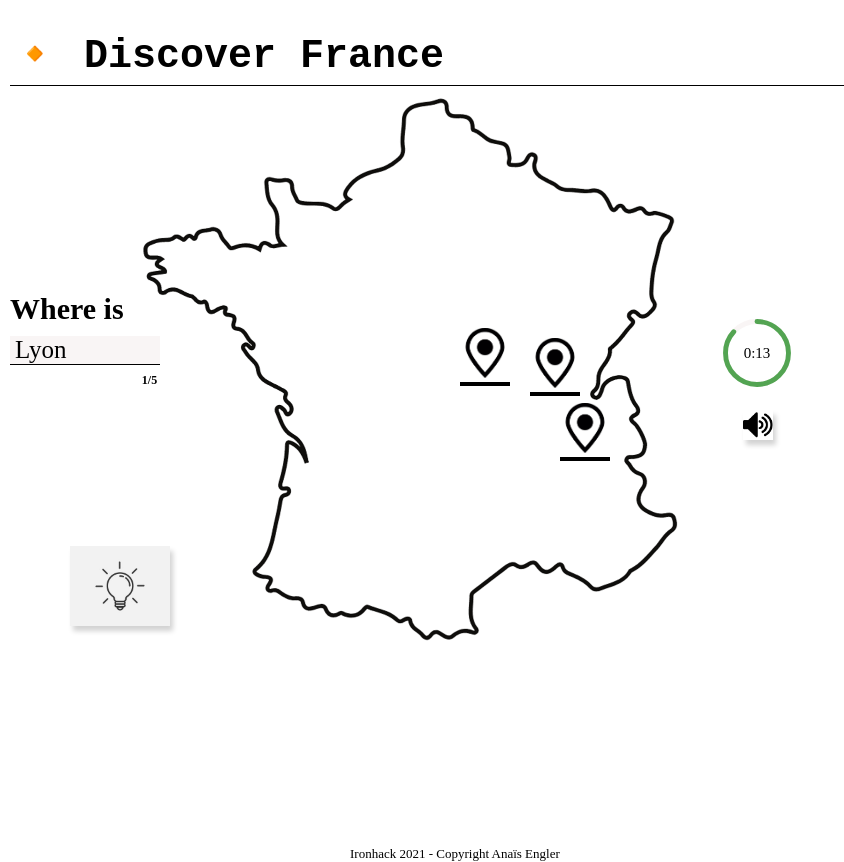
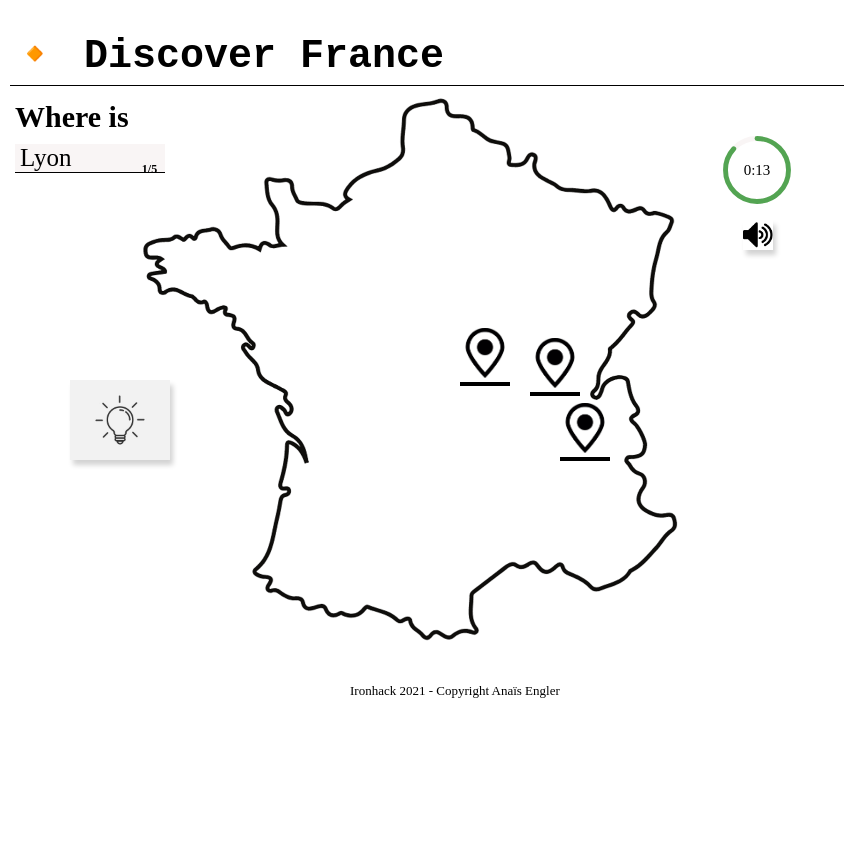
Before and after one commit to anachannn/game-project-discover-france, a plain HTML site: page index.html in a window 1280 px wide. Both pictures are taken after a click on the element "START". Shown: the whole page, without its empty margins (0-844 px from the left). After the commit the page ends 800 px from the top, so only its background shows below. Drawn offline with Linux system fonts and the light colour scheme.

Commit message:
css finale

```diff
--- a/style.css
+++ b/style.css
@@ -146,7 +146,7 @@ body {
 
 .footertxt{
     position:absolute;
-    bottom:-75px;
+    top:670px;
     left:350px;
     font-size: 13px;
 }
@@ -154,8 +154,9 @@ body {
 .whereis {
   position: absolute;
   width: 150px;
-  bottom: 430px;
-  left: 10px;
+  /* bottom: 430px; */
+  top: 75px;
+  left: 15px;
   display: none;
 }
 .whereis > h2 {
@@ -182,7 +183,7 @@ body {
   font-weight: bold;
   display: none;
   position: absolute;
-  bottom: 410px;
+  top: 160px;
   left: 110px;
 }
 
@@ -190,7 +191,7 @@ body {
     width:30px;
     height:30px;
     position:absolute;
-    bottom:360px;
+    top:220px;
     left: 743px;
     box-shadow: 3px 5px 5px lightgray;
 
@@ -215,7 +216,7 @@ body {
   width: 100px;
   display: none;
   position: absolute;
-  bottom: 170px;
+  top: 380px;
   left: 70px;
 }
 
@@ -231,7 +232,7 @@ body {
   background-color: white;
   position: absolute;
   display: none;
-  bottom:120px;
+  top:300px;
   left:15px;
   z-index: 1;
 }
@@ -344,7 +345,7 @@ body {
     height: 70px;
     width: 70px;
     display:none;
-    bottom: 412px;
+    top : 135px;
     left:722px;
 
 }
```
